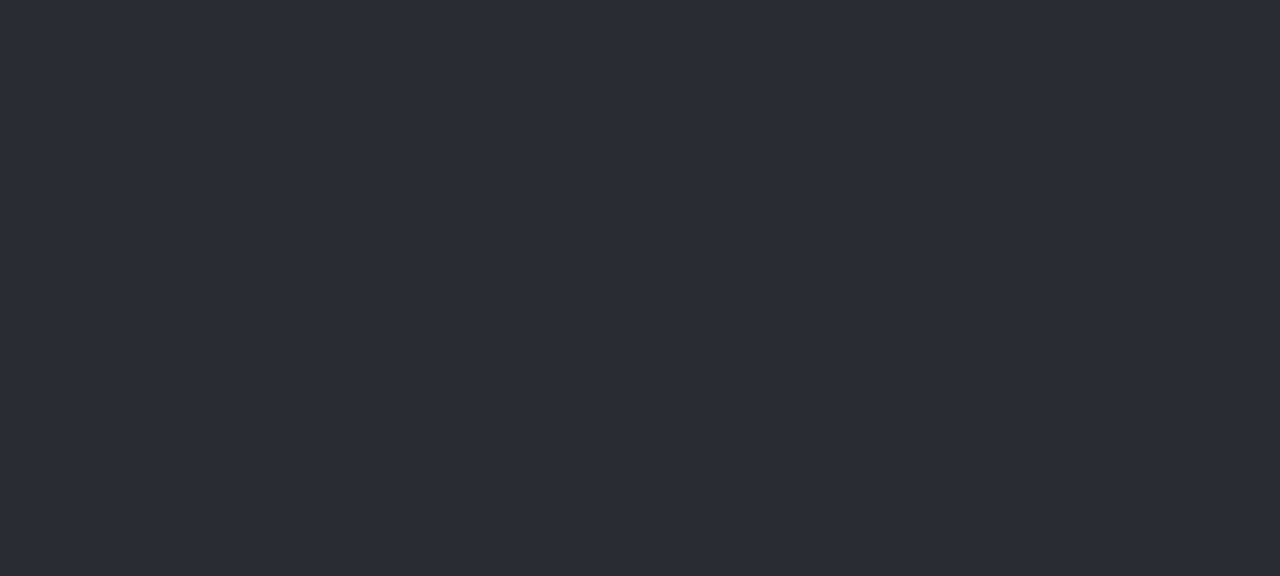
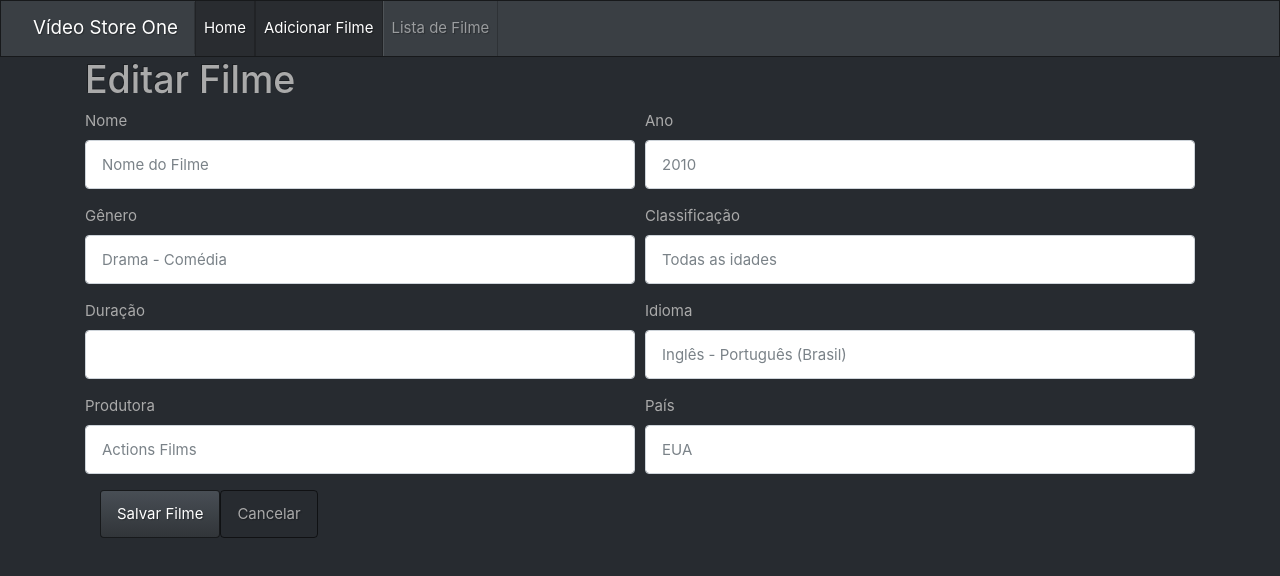
Before and after one commit to brunodantascg/store-video, an Angular app: page /addFilms/edit/1 in a window 1280 px wide. Before the commit this address led to /. Shown: the top 576 px of the page. Built offline with nearby package versions, Linux system fonts and the light colour scheme; data requests are answered from the project's data file; sample sign-in values are in the browser's storage.

Commit message:
form page edit

```diff
--- a/src/app/app-routing.module.ts
+++ b/src/app/app-routing.module.ts
@@ -17,7 +17,7 @@ const routes: Routes = [
     children: [
       { path: 'homePage', component: HomePageComponent},
       { path: 'addFilms', component: AddFilmsComponent},
-      { path: 'edit/:id', component: EditComponent},
+      { path: 'addFilms/edit/:id', component: EditComponent},
       { path: 'listFilms', component: ListOfFilmsComponent}
     ],
     canActivate: [AuthGuard]
--- a/src/app/layout/add-films/add-films.component.html
+++ b/src/app/layout/add-films/add-films.component.html
@@ -79,7 +79,7 @@
                 <td>{{ films.produtora }}</td>
                 <td>{{ films.pais }}</td>
                 <td>
-                    <button  class="btn btn-success" routerLink="/edit/:id">Editar</button>
+                    <button (click)="onEdit(films.id)" class="btn btn-success" routerLink="edit/:id">Editar</button>
                     <button  class="btn btn-danger" title="delete film">Delete</button>
                 </td>
             </tr>
--- a/src/app/layout/add-films/add-films.component.ts
+++ b/src/app/layout/add-films/add-films.component.ts
@@ -1,5 +1,6 @@
 import { Component, OnInit } from '@angular/core';
 import { FormBuilder, FormGroup, Validators } from '@angular/forms';
+import { ActivatedRoute, Router } from '@angular/router';
 import { Films } from 'src/app/films';
 import { FilmsService } from 'src/app/films.service';
 
@@ -17,7 +18,11 @@ export class AddFilmsComponent implements OnInit {
 
   film: Films[] = [];
 
-  constructor(private filmsService: FilmsService, private fb: FormBuilder) { }
+  constructor(
+    private filmsService: FilmsService,
+    private fb: FormBuilder,
+    private route: ActivatedRoute,
+    private router: Router) { }
 
   ngOnInit() {
     this.filmsService.getList()
@@ -54,4 +59,8 @@ export class AddFilmsComponent implements OnInit {
     //console.log('onCancel')
   }
 
+  onEdit(id: number){
+    this.router.navigate(['edit', id], {relativeTo: this.route});
+  }
+
 }
--- a/src/app/layout/edit/edit.component.html
+++ b/src/app/layout/edit/edit.component.html
@@ -1,56 +1,56 @@
 <div class="container">
     <h1>{{ titleEdit }}</h1>
     <div>
-        <form>
+        <form [formGroup]="formEdit">
             <div class="form-row">
                 <div class="form-group col-md-6">
                     <label for="formGroup1">Nome</label>
-                    <input type="text" class="form-control" id="name" placeholder="Nome do Filme">
+                    <input type="text" class="form-control" id="name" placeholder="Nome do Filme" formControlName="nome">
                 </div>
                 <div class="form-group col-md-6">
                     <label for="formGroup1">Ano</label>
-                    <input type="text" class="form-control" id="ano" placeholder="2010">
+                    <input type="text" class="form-control" id="ano" placeholder="2010" formControlName="ano">
                 </div>
             </div>
 
             <div class="form-row">
                 <div class="form-group col-md-6">
                     <label for="formGroup1">Gênero</label>
-                    <input type="text" class="form-control" id="genero" placeholder="Drama - Comédia">
+                    <input type="text" class="form-control" id="genero" placeholder="Drama - Comédia" formControlName="genero">
                 </div>
                 <div class="form-group col-md-6">
                     <label for="formGroup1">Classificação</label>
-                    <input type="text" class="form-control" id="classificacao" placeholder="Todas as idades">
+                    <input type="text" class="form-control" id="classificacao" placeholder="Todas as idades" formControlName="classificacao">
                 </div>
             </div>
 
             <div class="form-row">
                 <div class="form-group col-md-6">
                     <label for="formGroup1">Duração</label>
-                    <input type="text" class="form-control" id="duracao" name="duracao" value="00:00" required>
+                    <input type="text" class="form-control" id="duracao" name="duracao" value="00:00" required formControlName="duracao">
                 </div>
                 <div class="form-group col-md-6">
                     <label for="formGroup1">Idioma</label>
-                    <input type="text" class="form-control" id="idioma" placeholder="Inglês - Português (Brasil)">
+                    <input type="text" class="form-control" id="idioma" placeholder="Inglês - Português (Brasil)" formControlName="idioma">
                 </div>
             </div>
 
             <div class="form-row">
                 <div class="form-group col-md-6">
                     <label for="formGroup1">Produtora</label>
-                    <input type="text" class="form-control" id="produtora" placeholder="Actions Films">
+                    <input type="text" class="form-control" id="produtora" placeholder="Actions Films" formControlName="produtora">
                 </div>
                 <div class="form-group col-md-6">
                     <label for="formGroup1">País</label>
-                    <input type="text" class="form-control" id="pais" placeholder="EUA">
+                    <input type="text" class="form-control" id="pais" placeholder="EUA" formControlName="pais">
                 </div>
+            </div>
+
+            <div class="col-sm-offset-2 col-sm-8">
+                <button type = "submit"  (click) = "onSubmitEdit()" class = "btn btn-primary">Salvar Filme</button>
+                <button type = "button"  (click) = "onCancelEdit()" class = "btn btn-default">Cancelar</button>
             </div>
 
           </form>
     </div>
-    <div class="form-group">
-        <div class="col-sm-offset-2 col-sm-8">
-            <button (click) = "addEdit()" class = "btn btn-primary">Salvar Filme</button>
-        </div>
-    </div>
 </div>
--- a/src/app/layout/edit/edit.component.ts
+++ b/src/app/layout/edit/edit.component.ts
@@ -1,5 +1,7 @@
 import { Component, OnInit } from '@angular/core';
-import { FormGroup } from '@angular/forms';
+import { FormBuilder, FormGroup, Validators } from '@angular/forms';
+import { Films } from 'src/app/films';
+import { FilmsService } from 'src/app/films.service';
 
 @Component({
   selector: 'app-edit',
@@ -10,14 +12,48 @@ export class EditComponent implements OnInit {
 
   titleEdit = 'Editar Filme';
 
-  constructor() { }
+  formEdit!: FormGroup;
+  submittedEdit = false;
+
+  film: Films[] = [];
+
+  constructor(
+    private filmsService: FilmsService,
+    private fb: FormBuilder
+  ) { }
 
   ngOnInit(): void {
+    this.filmsService.getList()
+    .subscribe(dados => this.film = dados);
 
+    this.formEdit = this.fb.group({
+      nome: [null, [Validators.required]],
+      ano: [null, [Validators.required]],
+      genero: [null, [Validators.required]],
+      classificacao: [null, [Validators.required]],
+      duracao: [null, [Validators.required]],
+      idioma: [null, [Validators.required]],
+      produtora: [null, [Validators.required]],
+      pais: [null, [Validators.required]]
+    });
   }
 
-  addEdit(): void {
+  onCancelEdit() {
+    this.submittedEdit = false;
+    this.formEdit.reset();
+  }
 
+  onSubmitEdit() {
+    this.submittedEdit = true;
+    console.log(this.formEdit.value);
+    if(this.formEdit.valid){
+      console.log('submit')
+      this.filmsService.create(this.formEdit.value).subscribe(
+        success => console.log('Sucesso'),
+        error => console.error(error),
+        () => console.log('request completo')
+      );
+    }
   }
 
 }
```
